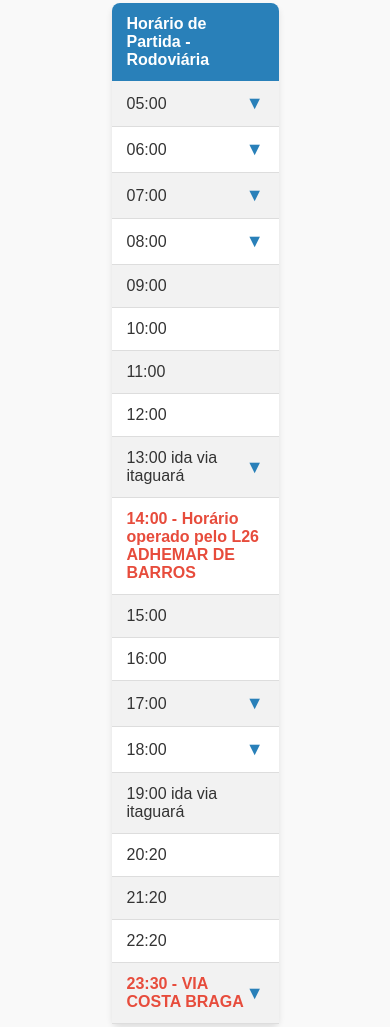
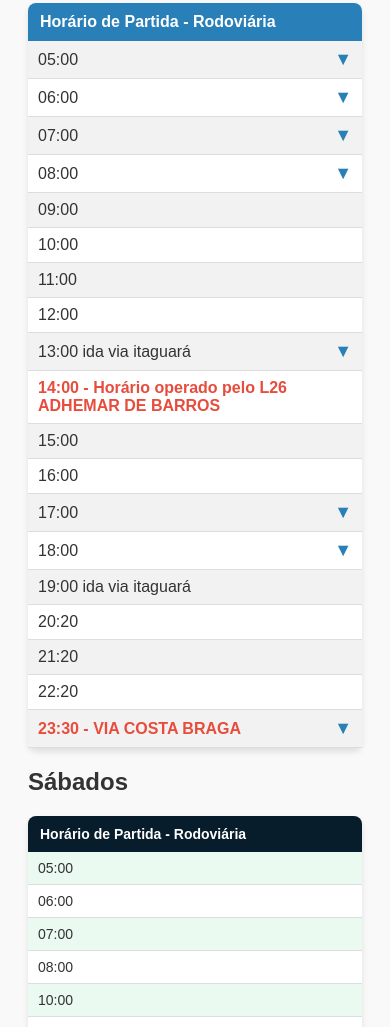
Before and after one commit to tugguara/transporte, a website: page index.html in a window 390 px wide. Shown: the part 317-1344 px from the top of the page. Drawn offline with Linux system fonts and the light colour scheme.

Commit message:
arrumando mobile

```diff
--- a/style.css
+++ b/style.css
@@ -92,6 +92,41 @@ td {
     padding: 12px 15px;
     text-align: left;
     border-bottom: 1px solid #ddd;
+}
+
+/* Ajuste para a tabela no mobile */
+@media (max-width: 768px) {
+    table, .table-saturday {
+        width: 100%; /* Tabelas ocupam 100% da largura no mobile */
+        table-layout: fixed; /* Impede que as colunas aumentem ou encolham dependendo do conteúdo */
+    }
+
+    /* Ajuste do tamanho das células no mobile */
+    td {
+        padding: 8px 10px; /* Menor padding no mobile */
+    }
+
+    /* Ajuste do texto no mobile */
+    .itinerary-table .text {
+        font-size: 14px; /* Ajuste de font-size no mobile */
+    }
+
+     /* Ajuste para os cabeçalhos da tabela */
+     th {
+        padding: 10px 12px;
+    }
+}
+
+/* Ajuste de estilo para a tabela de domingo */
+@media (max-width: 768px) {
+    .table-saturday th {
+        padding: 10px 12px;
+        font-size: 14px; /* Font menor no mobile */
+    }
+    .table-saturday td {
+        padding: 8px 10px;
+        font-size: 14px; /* Font menor no mobile */
+    }
 }
 
 /* Cores alternadas para as linhas */
```
